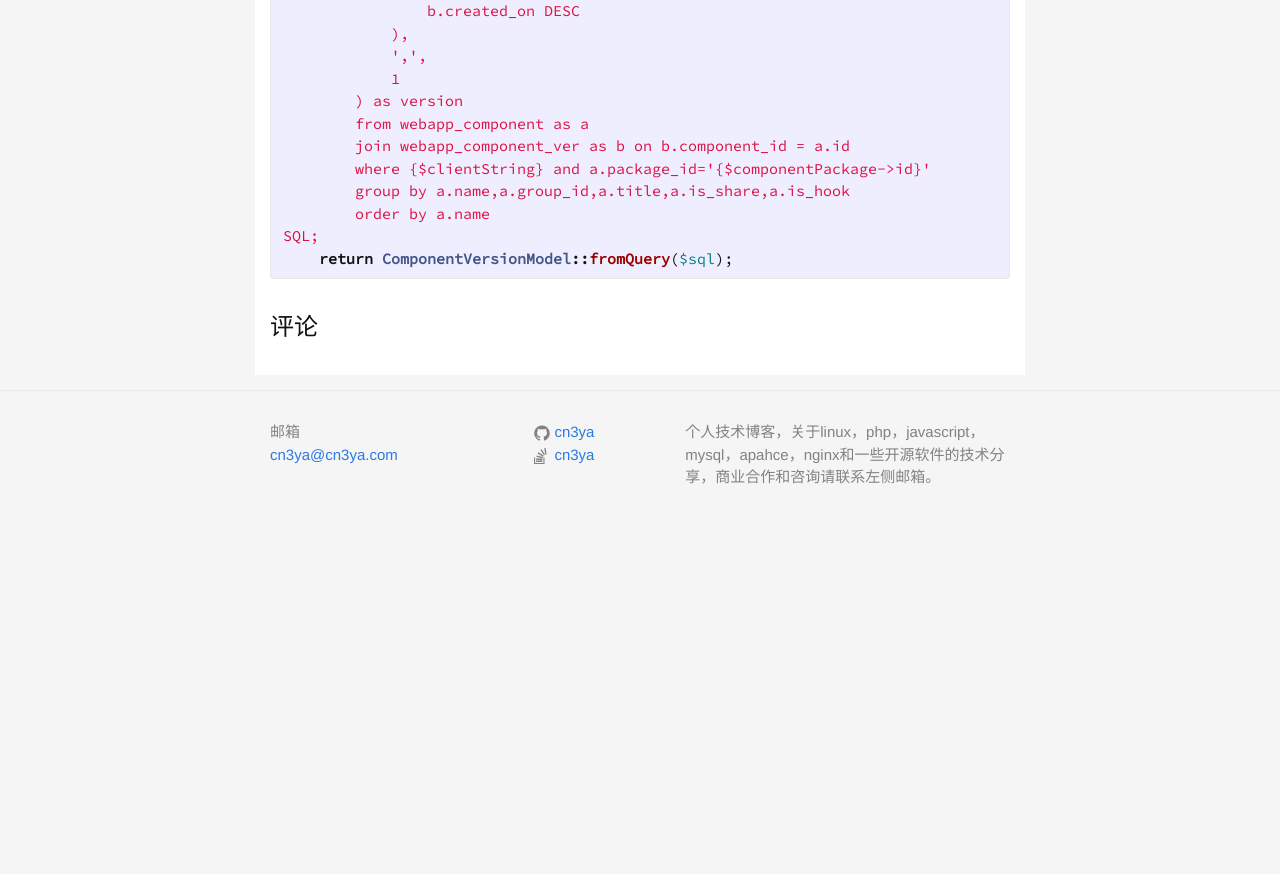
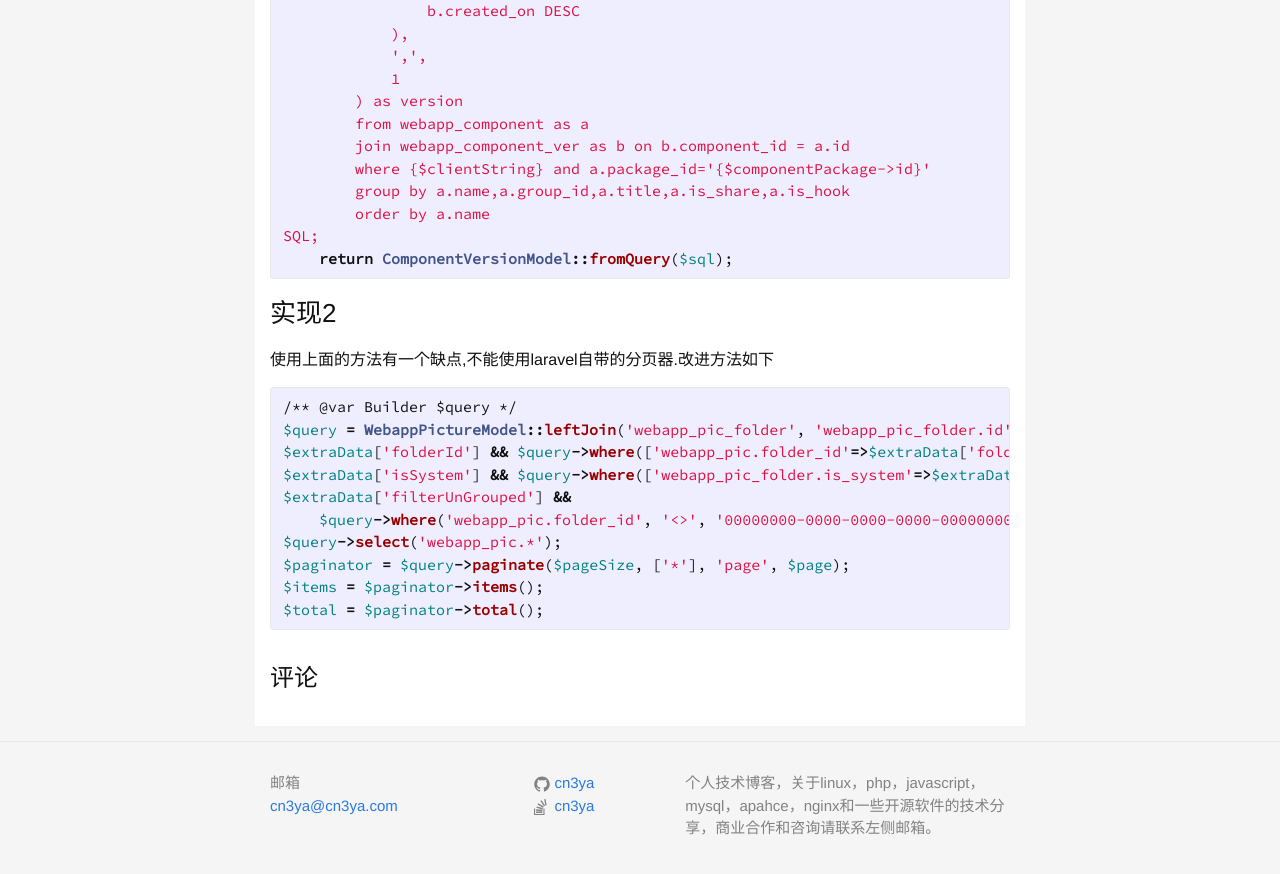
Before and after one commit to cn3ya/cn3ya.github.io, a Jekyll site: the page built from _posts/php/laravel/2017-08-23-Laravel-get-model-from-sql.markdown, in a window 1280 px wide and 900 px high, scrolled down 782 px. Shown: the top 874 px of the window. Built offline with Jekyll 4.4.1, drawn with Linux system fonts in a browser that asks for light colours; nearby versions of some CDN libraries; comment, search, counter and statistics services are not loaded; before the commit the page ends 1331 px from its top, so only the background shows below that.

Commit message:
修改博文

```diff
--- a/_posts/php/laravel/2017-08-23-Laravel-get-model-from-sql.markdown
+++ b/_posts/php/laravel/2017-08-23-Laravel-get-model-from-sql.markdown
@@ -39,3 +39,18 @@ Laravel框架实现的ORM能有效的提高开发效率,当业务场景越来越
 SQL;
     return ComponentVersionModel::fromQuery($sql);
 {% endhighlight %}
+
+### 实现2
+使用上面的方法有一个缺点,不能使用laravel自带的分页器.改进方法如下
+{% highlight php %}
+/** @var Builder $query */
+$query = WebappPictureModel::leftJoin('webapp_pic_folder', 'webapp_pic_folder.id', '=', 'webapp_pic.folder_id');
+$extraData['folderId'] && $query->where(['webapp_pic.folder_id'=>$extraData['folderId']]);
+$extraData['isSystem'] && $query->where(['webapp_pic_folder.is_system'=>$extraData['isSystem']]);
+$extraData['filterUnGrouped'] &&
+    $query->where('webapp_pic.folder_id', '<>', '00000000-0000-0000-0000-000000000000');
+$query->select('webapp_pic.*');
+$paginator = $query->paginate($pageSize, ['*'], 'page', $page);
+$items = $paginator->items();
+$total = $paginator->total();
+{% endhighlight %}
```
Also changed, not shown: other parts of _posts/php/laravel/2017-08-23-Laravel-get-model-from-sql.markdown (+1 -1 lines).
